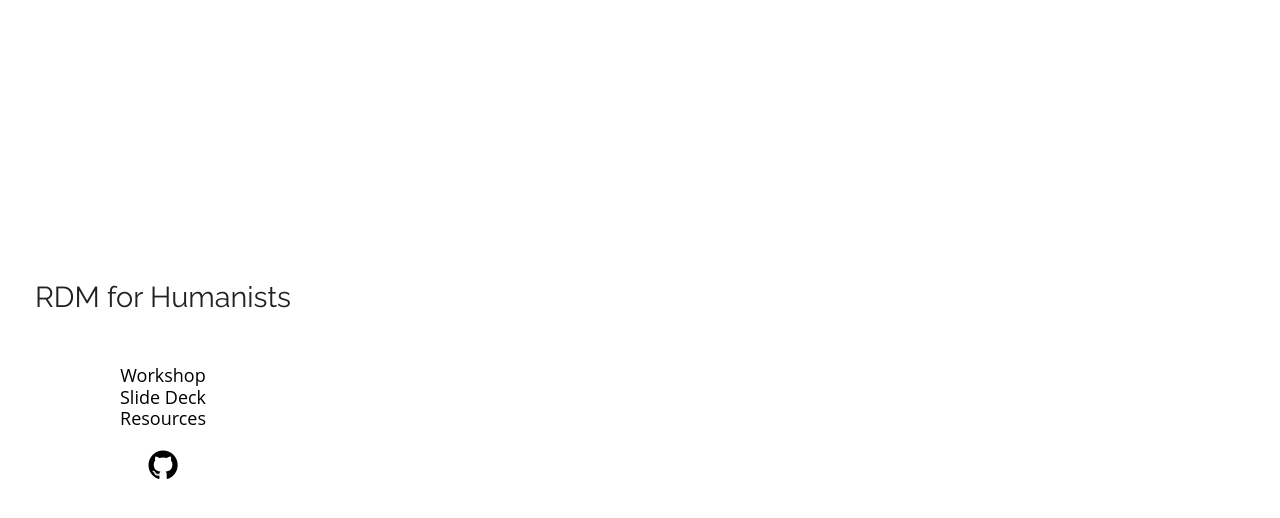
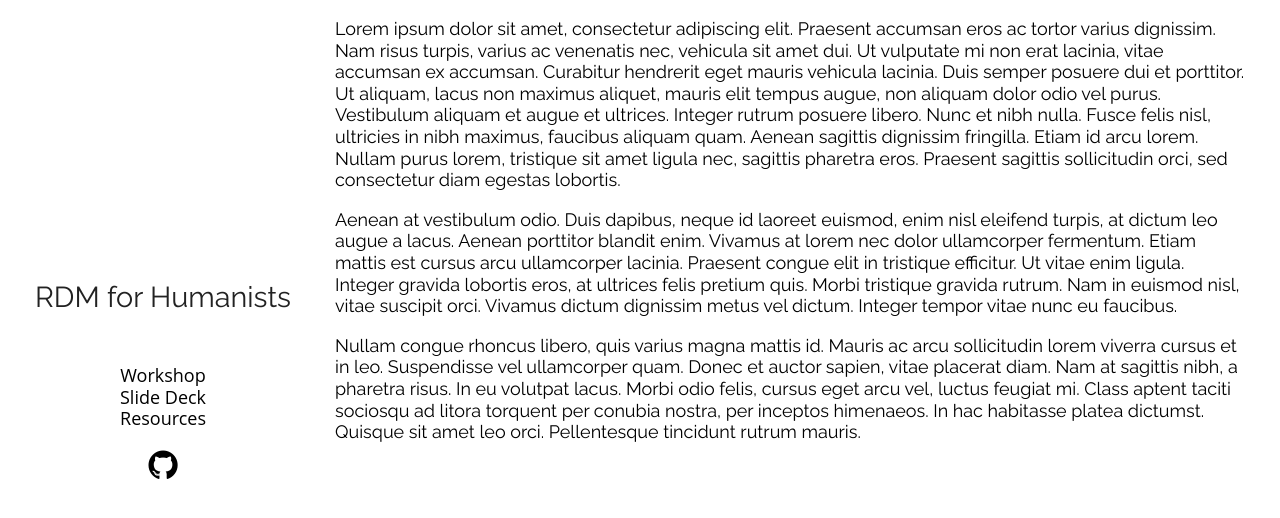
Before and after one commit to rdm-humanities/rdm-humanities.github.io, a Jekyll site: the page built from index.md, in a window 1280 px wide. Shown: the top 518 px of the page. Built offline with Jekyll 4.4.1, drawn with Linux system fonts in a browser that asks for light colours.

Commit message:
test text for homepage

```diff
--- a/index.md
+++ b/index.md
@@ -1,6 +1,9 @@
 ---
-# Feel free to add content and custom Front Matter to this file.
-# To modify the layout, see https://jekyllrb.com/docs/themes/#overriding-theme-defaults
-
 layout: home
 ---
+
+Lorem ipsum dolor sit amet, consectetur adipiscing elit. Praesent accumsan eros ac tortor varius dignissim. Nam risus turpis, varius ac venenatis nec, vehicula sit amet dui. Ut vulputate mi non erat lacinia, vitae accumsan ex accumsan. Curabitur hendrerit eget mauris vehicula lacinia. Duis semper posuere dui et porttitor. Ut aliquam, lacus non maximus aliquet, mauris elit tempus augue, non aliquam dolor odio vel purus. Vestibulum aliquam et augue et ultrices. Integer rutrum posuere libero. Nunc et nibh nulla. Fusce felis nisl, ultricies in nibh maximus, faucibus aliquam quam. Aenean sagittis dignissim fringilla. Etiam id arcu lorem. Nullam purus lorem, tristique sit amet ligula nec, sagittis pharetra eros. Praesent sagittis sollicitudin orci, sed consectetur diam egestas lobortis.
+
+Aenean at vestibulum odio. Duis dapibus, neque id laoreet euismod, enim nisl eleifend turpis, at dictum leo augue a lacus. Aenean porttitor blandit enim. Vivamus at lorem nec dolor ullamcorper fermentum. Etiam mattis est cursus arcu ullamcorper lacinia. Praesent congue elit in tristique efficitur. Ut vitae enim ligula. Integer gravida lobortis eros, at ultrices felis pretium quis. Morbi tristique gravida rutrum. Nam in euismod nisl, vitae suscipit orci. Vivamus dictum dignissim metus vel dictum. Integer tempor vitae nunc eu faucibus.
+
+Nullam congue rhoncus libero, quis varius magna mattis id. Mauris ac arcu sollicitudin lorem viverra cursus et in leo. Suspendisse vel ullamcorper quam. Donec et auctor sapien, vitae placerat diam. Nam at sagittis nibh, a pharetra risus. In eu volutpat lacus. Morbi odio felis, cursus eget arcu vel, luctus feugiat mi. Class aptent taciti sociosqu ad litora torquent per conubia nostra, per inceptos himenaeos. In hac habitasse platea dictumst. Quisque sit amet leo orci. Pellentesque tincidunt rutrum mauris.
```
